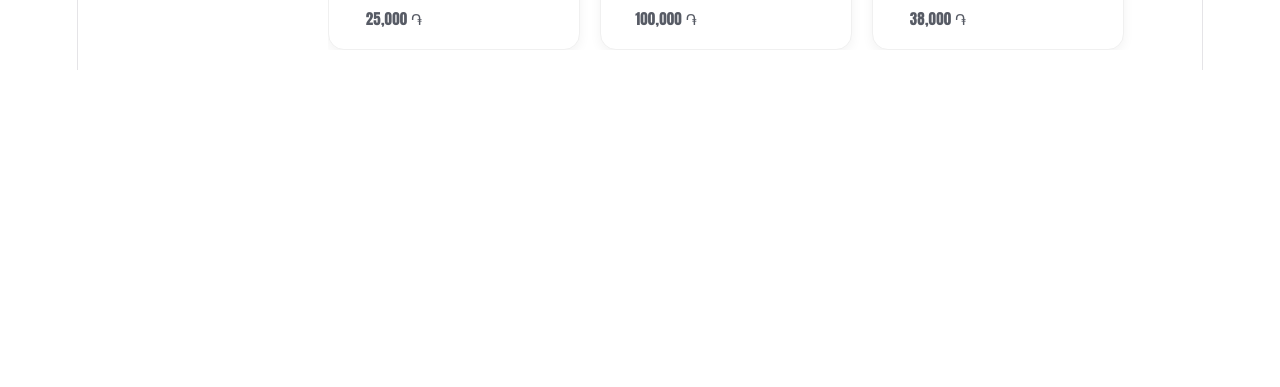
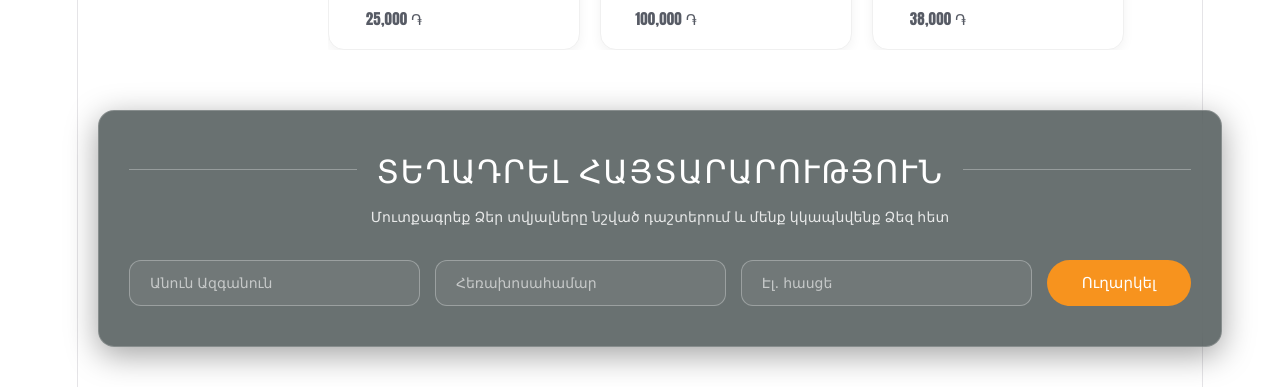
Before and after one commit to levonhakobyanhtml-web/amaranoc-react, a React (Vite) app: page / in a window 1280 px wide. Shown: the part 1733-2120 px from the top of the page. Before the commit the page ends 1803 px from the top, so only its background shows below. Built offline with nearby package versions, Linux system fonts and the light colour scheme.

Commit message:
Announcement

```diff
--- a/src/App.jsx
+++ b/src/App.jsx
@@ -16,6 +16,8 @@ import CardLine1 from './components/Cards/CardLine1';
 import CardLine2 from './components/Cards/CardLine2';
 import CardLine3 from './components/Cards/CardLine3';
 import CardLine4 from './components/Cards/CardLine4';
+import Announcement from './components/announcement/announcement';
+import './components/announcement/Announcement.css';
 import "./App.css"
 export function App() {
   const [filters, setFilters] = useState({
@@ -72,6 +74,7 @@ export function App() {
       <CardLine2/>
       <CardLine3/>
       <CardLine4/>
+      <Announcement/>
     </div>
 
   );
--- /dev/null
+++ b/src/components/announcement/Announcement.css
@@ -0,0 +1,120 @@
+.announcement-section {
+  width: 100%;
+  display: flex;
+  justify-content: center;
+  align-items: center;
+  padding: 40px 20px;
+}
+
+/* Glassmorphism թափանցիկ քարտ */
+.announcement-card {
+  width: 100%;
+  max-width: 1100px;
+  background: rgba(26, 38, 37, 0.65);
+  backdrop-filter: blur(12px);
+  -webkit-backdrop-filter: blur(12px);
+  border: 1px solid rgba(255, 255, 255, 0.2);
+  border-radius: 16px;
+  padding: 40px 30px;
+  box-shadow: 0 8px 32px 0 rgba(0, 0, 0, 0.37);
+  text-align: center;
+  color: #ffffff;
+}
+
+/* Վերնագրի հատվածը գծերով */
+.announcement-header {
+  display: flex;
+  align-items: center;
+  justify-content: center;
+  gap: 20px;
+  margin-bottom: 15px;
+}
+
+.announcement-header h2 {
+  font-family: 'Anton', sans-serif;
+  font-size: 32px;
+  letter-spacing: 1.5px;
+  font-weight: 400;
+  color: #ffffff;
+  margin: 0;
+  text-transform: uppercase;
+}
+
+.announcement-header .line {
+  flex: 1;
+  max-width: 250px;
+  height: 1px;
+  background-color: rgba(255, 255, 255, 0.3);
+}
+
+.announcement-subtitle {
+  font-size: 14px;
+  color: rgba(255, 255, 255, 0.85);
+  margin-bottom: 30px;
+}
+
+/* Ֆորմա և Input դաշտեր */
+.announcement-form {
+  display: flex;
+  gap: 15px;
+  justify-content: center;
+  align-items: center;
+  flex-wrap: wrap;
+}
+
+.announcement-form input {
+  flex: 1;
+  min-width: 220px;
+  padding: 14px 20px;
+  background: rgba(255, 255, 255, 0.05);
+  border: 1px solid rgba(255, 255, 255, 0.3);
+  border-radius: 12px;
+  color: #ffffff;
+  font-size: 14px;
+  outline: none;
+  transition: all 0.3s ease;
+}
+
+.announcement-form input::placeholder {
+  color: rgba(255, 255, 255, 0.6);
+}
+
+.announcement-form input:focus {
+  border-color: #f7931e;
+  background: rgba(255, 255, 255, 0.1);
+}
+
+/* Ուղարկել կոճակը */
+.submit-btn {
+  padding: 14px 35px;
+  background-color: #f7931e;
+  color: #ffffff;
+  border: none;
+  border-radius: 25px;
+  font-size: 15px;
+  font-weight: 600;
+  cursor: pointer;
+  transition: background-color 0.3s ease, transform 0.2s ease;
+  white-space: nowrap;
+}
+
+.submit-btn:hover {
+  background-color: #e08316;
+  transform: translateY(-2px);
+}
+
+/* Responsive հարմարեցում փոքր էկրանների համար */
+@media (max-width: 768px) {
+  .announcement-form {
+    flex-direction: column;
+  }
+
+  .announcement-form input,
+  .submit-btn {
+    width: 100%;
+  }
+
+  .announcement-header .line {
+    display: none;
+  }
+}
--- a/src/components/announcement/announcement.jsx
+++ b/src/components/announcement/announcement.jsx
@@ -0,0 +1,101 @@
+import React, { useState } from 'react';
+import './Announcement.css';
+
+const Announcement = () => {
+  const [formData, setFormData] = useState({
+    fullName: '',
+    phone: '',
+    email: '',
+  });
+
+  // Նոր state՝ հասկանալու համար, թե արդյոք հայտը ուղարկվել է թե ոչ
+  const [isSubmitted, setIsSubmitted] = useState(false);
+
+  const handleChange = (e) => {
+    setFormData({
+      ...formData,
+      [e.target.name]: e.target.value,
+    });
+  };
+
+  const handleSubmit = (e) => {
+    e.preventDefault();
+    console.log('Form data:', formData);
+
+    // Ցույց ենք տալիս հաջողության հաղորդագրությունը
+    setIsSubmitted(true);
+
+    // Մաքրում ենք ինպութների դաշտերը
+    setFormData({
+      fullName: '',
+      phone: '',
+      email: '',
+    });
+  };
+
+  return (
+    <section className="announcement-section">
+      <div className="announcement-card">
+        <div className="announcement-header">
+          <span className="line"></span>
+          <h2>ՏԵՂԱԴՐԵԼ ՀԱՅՏԱՐԱՐՈՒԹՅՈՒՆ</h2>
+          <span className="line"></span>
+        </div>
+
+        {isSubmitted ? (
+          /* Եթե հայտը ուղարկվել է, բերում է այս հաղորդագրությունը */
+          <div className="success-message">
+            <h3>Հայտը ընդունված է</h3>
+            <p>Շնորհակալություն, մենք շուտով կկապնվենք Ձեզ հետ։</p>
+            <button
+              className="submit-btn"
+              onClick={() => setIsSubmitted(false)}
+              style={{ marginTop: '20px' }}
+            >
+              Նոր հայտ ուղարկել
+            </button>
+          </div>
+        ) : (
+          /* Հակառակ դեպքում ցույց է տալիս ֆորման */
+          <>
+            <p className="announcement-subtitle">
+              Մուտքագրեք Ձեր տվյալները նշված դաշտերում և մենք կկապնվենք Ձեզ հետ
+            </p>
+
+            <form className="announcement-form" onSubmit={handleSubmit}>
+              <input
+                type="text"
+                name="fullName"
+                placeholder="Անուն Ազգանուն"
+                value={formData.fullName}
+                onChange={handleChange}
+                required
+              />
+              <input
+                type="tel"
+                name="phone"
+                placeholder="Հեռախոսահամար"
+                value={formData.phone}
+                onChange={handleChange}
+                required
+              />
+              <input
+                type="email"
+                name="email"
+                placeholder="Էլ․ հասցե"
+                value={formData.email}
+                onChange={handleChange}
+                required
+              />
+              <button type="submit" className="submit-btn">
+                Ուղարկել
+              </button>
+            </form>
+          </>
+        )}
+      </div>
+    </section>
+  );
+};
+
+export default Announcement;
```
